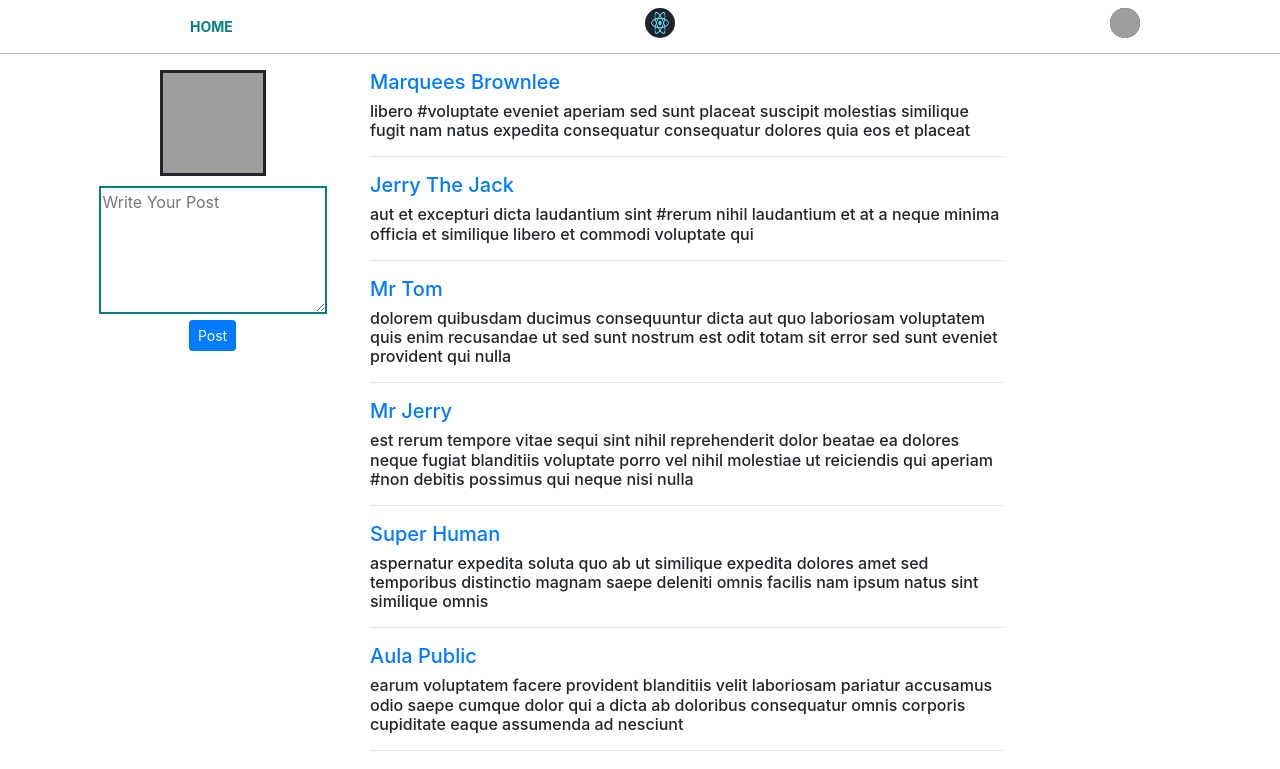
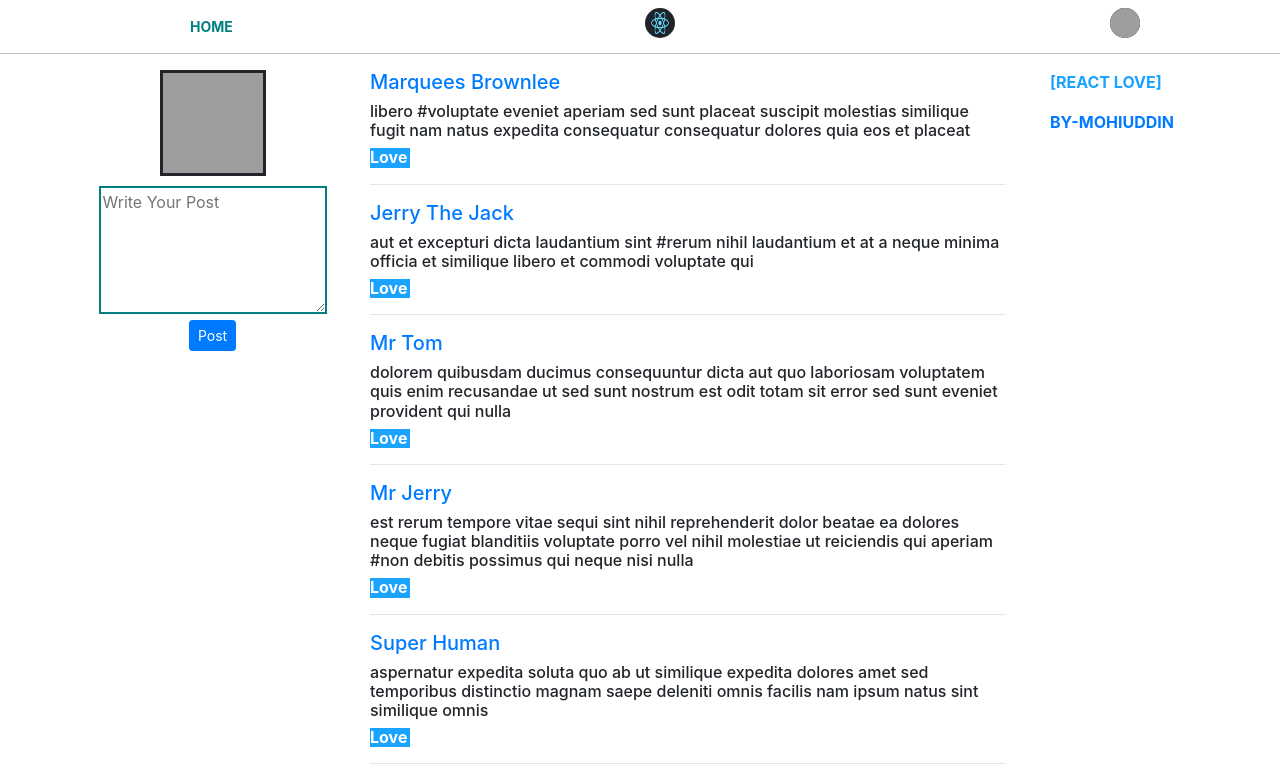
Before and after one commit to MohiuddinRabby/react-micro-blog, a React (Create React App) app: page / in a window 1280 px wide. Shown: the top 769 px of the page. Built offline with nearby package versions, Linux system fonts and the light colour scheme; grey boxes are pictures that could not be loaded.

Commit message:
like/unlike to post added

```diff
--- /dev/null
+++ b/src/components/About/About.js
@@ -0,0 +1,20 @@
+import React from "react";
+
+const About = () => {
+  return (
+    <div className="container">
+      <p style={{ color: "#1aa3ff", fontWeight: "bold" }}> [REACT LOVE] </p>
+      <p style={{ color: "#1aa3ff", fontWeight: "bold" }}>
+        <a
+          href="https://github.com/MohiuddinRabby"
+          rel="noopener noreferrer"
+          target="_blank"
+        >
+          BY-MOHIUDDIN
+        </a>
+      </p>
+    </div>
+  );
+};
+
+export default About;
--- a/src/components/Home/Home.js
+++ b/src/components/Home/Home.js
@@ -3,6 +3,7 @@ import Posts from "../Posts/Posts";
 import data from "../../postdata/postdata";
 import { useState } from "react";
 import "./Home.css";
+import About from "../About/About";
 const Home = () => {
   const fakedata = data;
   //getting some fake data to show on timeline
@@ -23,8 +24,6 @@ const Home = () => {
     setPosts(newPost);
     setText("");
   };
-  //love post or not state
-  const [love, setLove] = useState(false);
   return (
     <section>
       <div className="container py-3">
@@ -49,7 +48,9 @@ const Home = () => {
               <Posts key={post.id} posts={post}></Posts>
             ))}
           </div>
-          <div className="col-md-3"></div>
+          <div className="col-md-2">
+            <About></About>
+          </div>
         </div>
       </div>
     </section>
--- a/src/components/Posts/Posts.css
+++ b/src/components/Posts/Posts.css
@@ -1,12 +1,15 @@
-.love{
+.love {
   background-color: #1aa3ff;
   color: #fff;
   font-weight: bold;
-    width: 50px;
+  width: 40px;
+  cursor: pointer;
 }
-.loved{
+
+.loved {
   background-color: #007acc;
   color: #fff;
   font-weight: bold;
-    width: 57px;
+  width: 55px;
+  cursor: pointer;
 }
--- a/src/components/Posts/Posts.js
+++ b/src/components/Posts/Posts.js
@@ -2,14 +2,34 @@ import React from "react";
 import { Link } from "react-router-dom";
 import "./Posts.css";
 import { useState } from "react";
-const Posts = (props) => {
-  const { author, body } = props.posts;
+const Posts = ({ posts }) => {
+  //love to post state
+  const [love, setLove] = useState(null);
+  //set love to post
+  const giveLoveToPost = (e) => {
+    e.preventDefault();
+    setLove(true);
+  };
+  //unset love to post
+  const takeBackLove = (e) => {
+    e.preventDefault();
+    setLove(false);
+  };
   return (
     <section>
       <h5>
-        <Link>{author}</Link>
+        <Link to="/">{posts.author}</Link>
       </h5>
-      <h6>{body}</h6>
+      <h6>{posts.body}</h6>
+      {love ? (
+        <h6 className="loved" onClick={takeBackLove}>
+          Loved
+        </h6>
+      ) : (
+        <h6 className="love" onClick={giveLoveToPost}>
+          Love
+        </h6>
+      )}
       <hr />
     </section>
   );
```
Also changed, not shown: 1 other file (tests, documents, lock files or other folders). Lines whose indentation alone changed are shown as unchanged.
